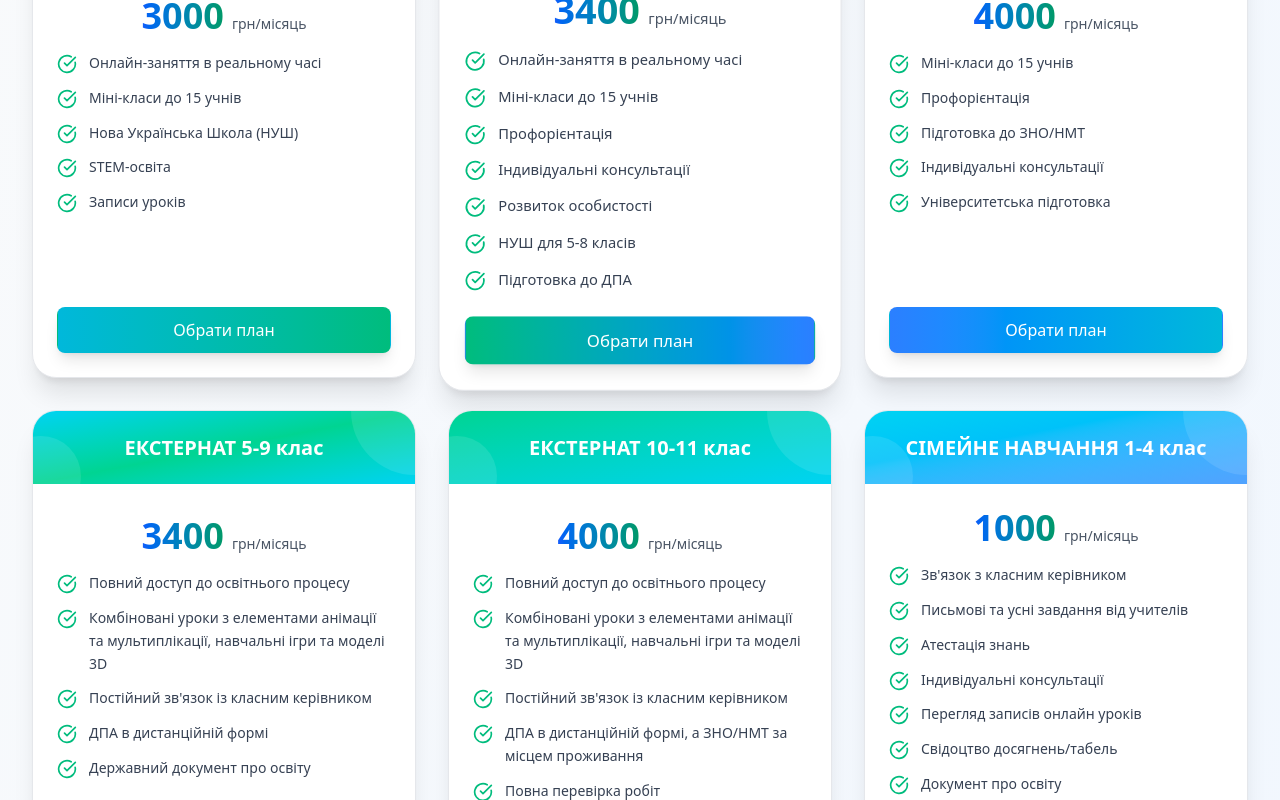
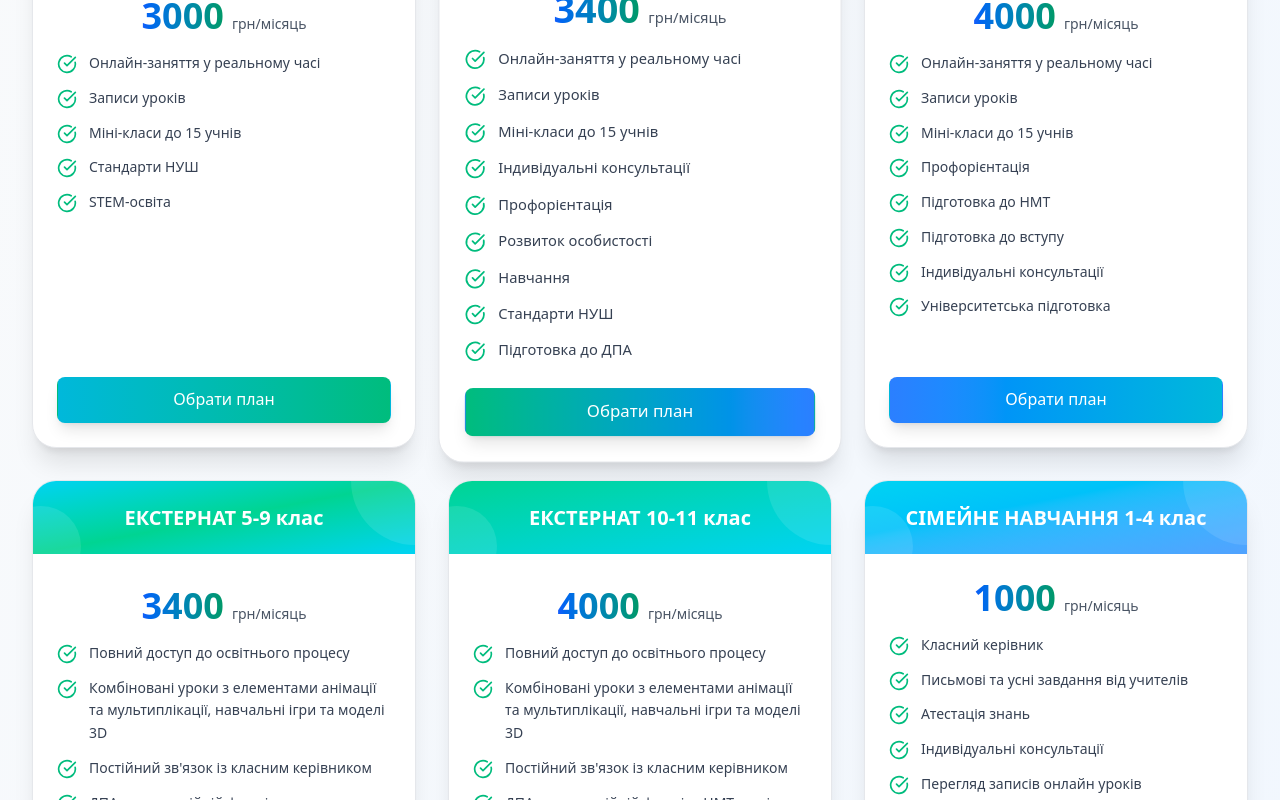
Before and after one commit to mintusyaka/lyceum-frontend, a React (Vite) app: page /plans in a window 1280 px wide. Shown: the part 4640-5440 px from the top of the page. Built offline with nearby package versions, Linux system fonts and the light colour scheme.

Commit message:
Update AllPlans.jsx

```diff
--- a/src/components/plans/AllPlans.jsx
+++ b/src/components/plans/AllPlans.jsx
@@ -63,7 +63,7 @@ function AllPlans() {
       price_month: "3000",
 
       price_year: "30000",
-      features: ["Онлайн-заняття в реальному часі", "Міні-класи до 15 учнів", "Нова Українська Школа (НУШ)", "STEM-освіта", "Записи уроків"],
+      features: ["Онлайн-заняття у реальному часі", "Записи уроків", "Міні-класи до 15 учнів", "Стандарти НУШ", "STEM-освіта", ],
       bg_color: "bg-gradient-to-br from-green-400 to-emerald-400",
       accent_color: "from-cyan-500 to-emerald-500"
     },
@@ -73,7 +73,7 @@ function AllPlans() {
       price_month: "3400",
       old_price_year: "",
       price_year: "34000",
-      features: ["Онлайн-заняття в реальному часі", "Міні-класи до 15 учнів", "Профорієнтація", "Індивідуальні консультації", "Розвиток особистості", "НУШ для 5-8 класів", "Підготовка до ДПА"],
+      features: ["Онлайн-заняття у реальному часі", "Записи уроків", "Міні-класи до 15 учнів", "Індивідуальні консультації", "Профорієнтація", "Розвиток особистості", "Навчання", "Стандарти НУШ", "Підготовка до ДПА"],
       bg_color: "bg-gradient-to-br from-emerald-400 via-green-400 to-emerald-400",
       accent_color: "from-emerald-500 to-blue-500",
       popular: true
@@ -84,7 +84,7 @@ function AllPlans() {
       price_month: "4000",
       old_price_year: "",
       price_year: "40000",
-      features: ["Міні-класи до 15 учнів", "Профорієнтація", "Підготовка до ЗНО/НМТ", "Індивідуальні консультації", "Університетська підготовка"],
+      features: ["Онлайн-заняття у реальному часі", "Записи уроків", "Міні-класи до 15 учнів", "Профорієнтація", "Підготовка до НМТ", "Підготовка до вступу", "Індивідуальні консультації", "Університетська підготовка"],
       bg_color: "bg-gradient-to-br from-emerald-400 to-green-400",
       accent_color: "from-blue-500 to-cyan-500"
     },
@@ -104,7 +104,7 @@ function AllPlans() {
       price_month: "4000",
       old_price_year: "",
       price_year: "40000",
-      features: ["Повний доступ до освітнього процесу", "Комбіновані уроки з елементами анімації та мультиплікації, навчальні ігри та моделі 3D", "Постійний зв'язок із класним керівником", "ДПА в дистанційній формі, а ЗНО/НМТ за місцем проживання", "Повна перевірка робіт", "Державний документ про освіту"],
+      features: ["Повний доступ до освітнього процесу", "Комбіновані уроки з елементами анімації та мультиплікації, навчальні ігри та моделі 3D", "Постійний зв'язок із класним керівником", "ДПА в дистанційній формі, а НМТ за місцем проживання", "Повна перевірка робіт", "Державний документ про освіту"],
       bg_color: "bg-gradient-to-br from-emerald-400 to-cyan-400",
       accent_color: "from-blue-500 to-cyan-500"
     },
@@ -114,7 +114,7 @@ function AllPlans() {
       price_month: "1000",
       old_price_year: "",
       price_year: "10000",
-      features: ["Зв'язок з класним керівником", "Письмові та усні завдання від учителів", "Атестація знань", "Індивідуальні консультації", "Перегляд записів онлайн уроків", "Свідоцтво досягнень/табель", "Документ про освіту"],
+      features: ["Класний керівник", "Письмові та усні завдання від учителів", "Атестація знань", "Індивідуальні консультації", "Перегляд записів онлайн уроків", "Свідоцтво досягнень/табель", "Документ про освіту"],
       bg_color: "bg-gradient-to-br from-cyan-400 to-blue-400",
       accent_color: "from-cyan-500 to-emerald-500",
       family: true,
@@ -125,7 +125,7 @@ function AllPlans() {
       price_month: "1400",
       old_price_year: "",
       price_year: "14000",
-      features: ["Письмові та усні завдання з перевіркою від учителів", "Письмовий чат і консультації онлайн з учителями ", "Звязок із класним керівником", "Інтерактивні платформи для вивчення іноземних мов(оплачуються додатково)", "Звіт про успішність", "Додатково можна отримати довідку про те, що дитина навчається дистанційно та виписку навчальних результатів", "Дистанційне проведення ДПА", "Документ про базову загальну середню освіту"],
+      features: ["Класний керівник","Письмові та усні завдання з перевіркою від учителів", "Письмовий чат і консультації онлайн з учителями ", "Інтерактивні платформи для вивчення іноземних мов(оплачуються додатково)", "Звіт про успішність", "Додатково можна отримати довідку про те, що дитина навчається дистанційно та виписку навчальних результатів", "Дистанційне проведення ДПА", "Документ про базову загальну середню освіту"],
       bg_color: "bg-gradient-to-br from-cyan-400 via-blue-400 to-cyan-400",
       accent_color: "from-emerald-500 to-blue-500",
       family: true,
@@ -136,7 +136,7 @@ function AllPlans() {
       price_month: "1800",
       old_price_year: "",
       price_year: "18000",
-      features: ["Письмові завдання з перевіркою від учителів", "Зв'язок із вчителями", "Звіт про досягнення", "Атестація знань", "Контроль за успішність", "Онлайн консультації до ЗНО/НМТ", "Документ про повну загальну середню освіту державного зразка"],
+      features: ["Класний керівник", "Письмові завдання з перевіркою від учителів", "Зв'язок із вчителями-предметниками", "Звіт про досягнення", "Атестація знань", "Контроль за успішність", "Онлайн консультації до НМТ", "Документ про повну загальну середню освіту державного зразка"],
       bg_color: "bg-gradient-to-br from-blue-400 to-cyan-400",
       accent_color: "from-blue-500 to-cyan-500",
       family: true,
```
